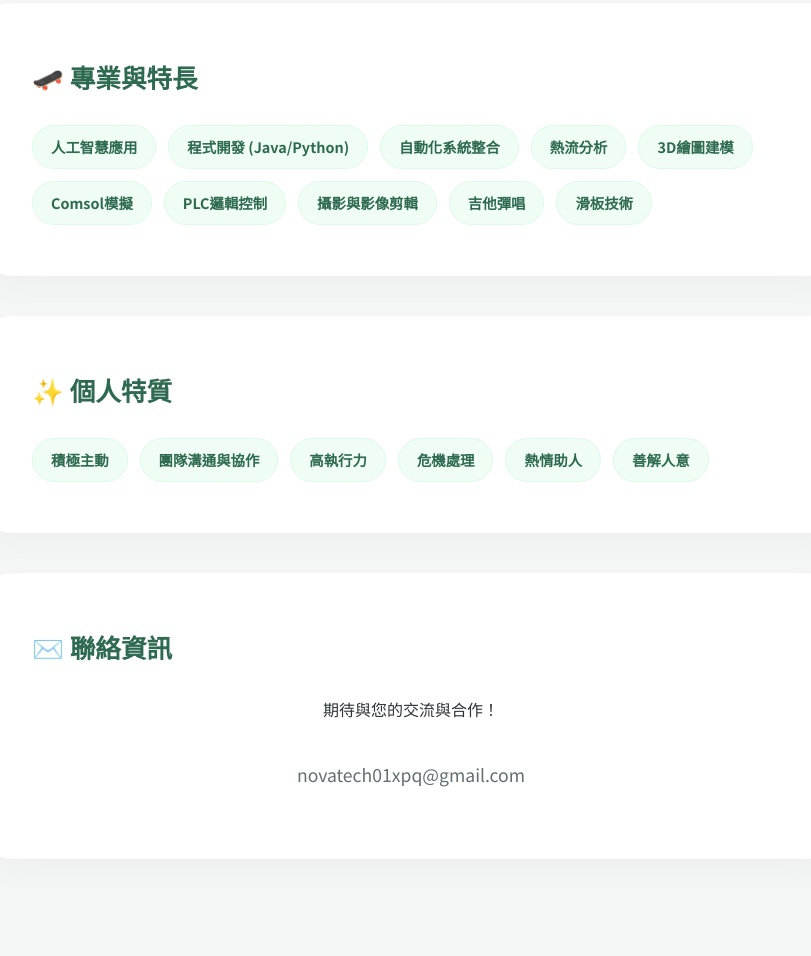
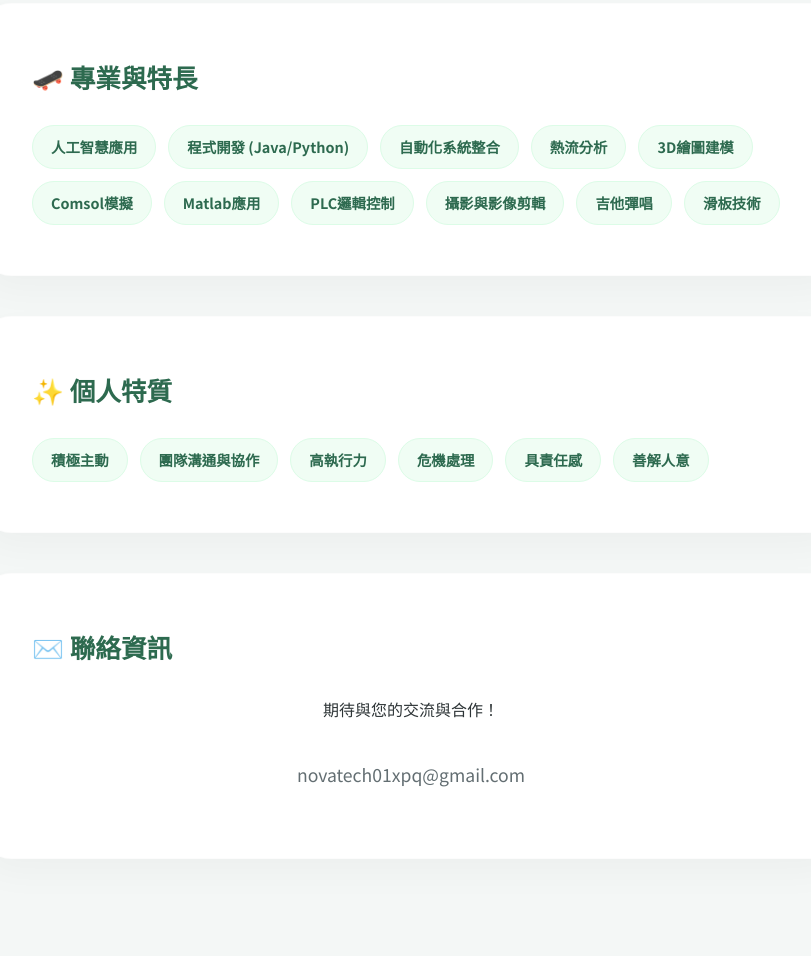
Before and after one commit to kungmengchien0814/kungmengchien0814.github.io, a plain HTML site: page index.html in a window 1280 px wide. Shown: the part 1512-2468 px from the top of the page, without its empty margins (229-1040 px from the left). Drawn offline with Linux system fonts and the light colour scheme.

Commit message:
Update index.html

```diff
--- a/index.html
+++ b/index.html
@@ -273,6 +273,7 @@
                 <span class="tag">熱流分析</span>
                 <span class="tag">3D繪圖建模</span>
                 <span class="tag">Comsol模擬</span>
+                <span class="tag">Matlab應用</span>
                 <span class="tag">PLC邏輯控制</span>
                 <span class="tag">攝影與影像剪輯</span>
                 <span class="tag">吉他彈唱</span>
@@ -287,7 +288,7 @@
                 <span class="tag">團隊溝通與協作</span>
                 <span class="tag">高執行力</span>
                 <span class="tag">危機處理</span>
-                <span class="tag">熱情助人</span>
+                <span class="tag">具責任感</span>
                 <span class="tag">善解人意</span>
 
             </div>
```
